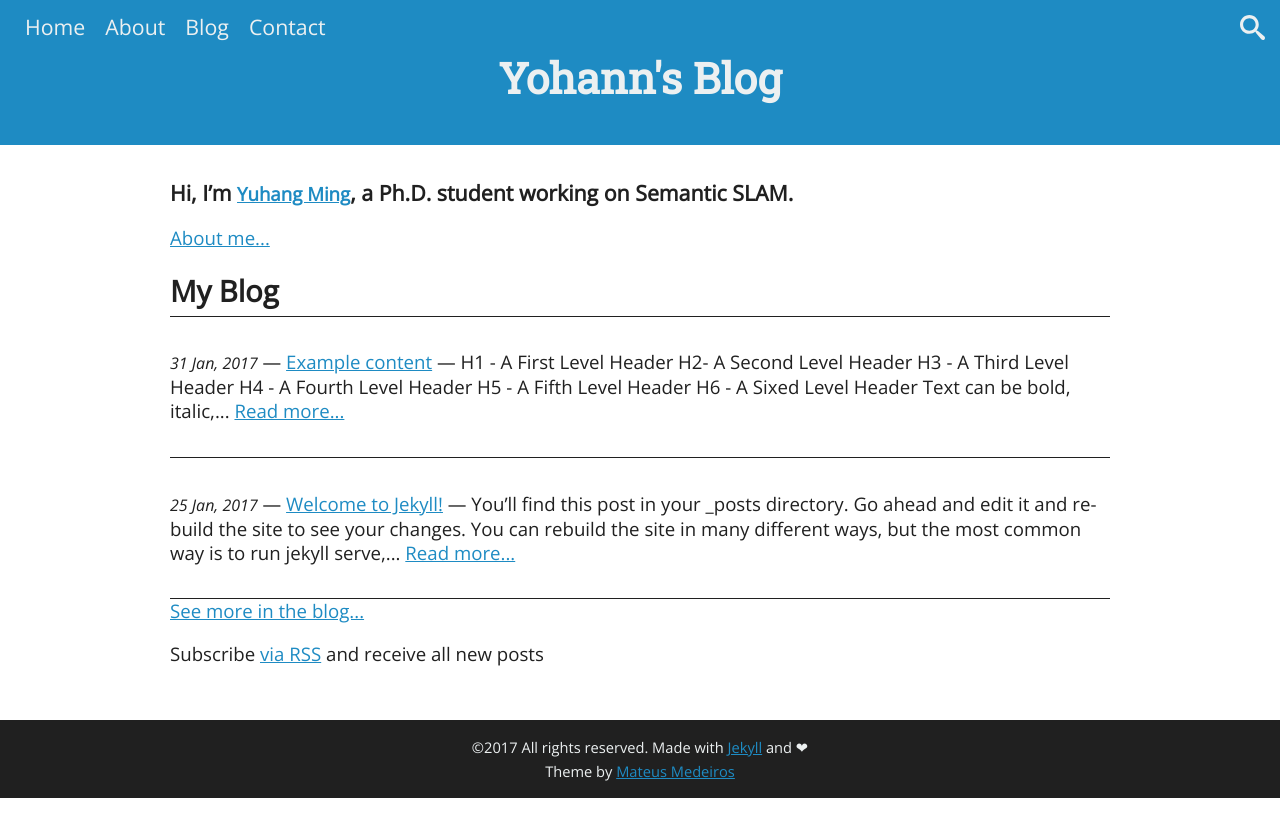
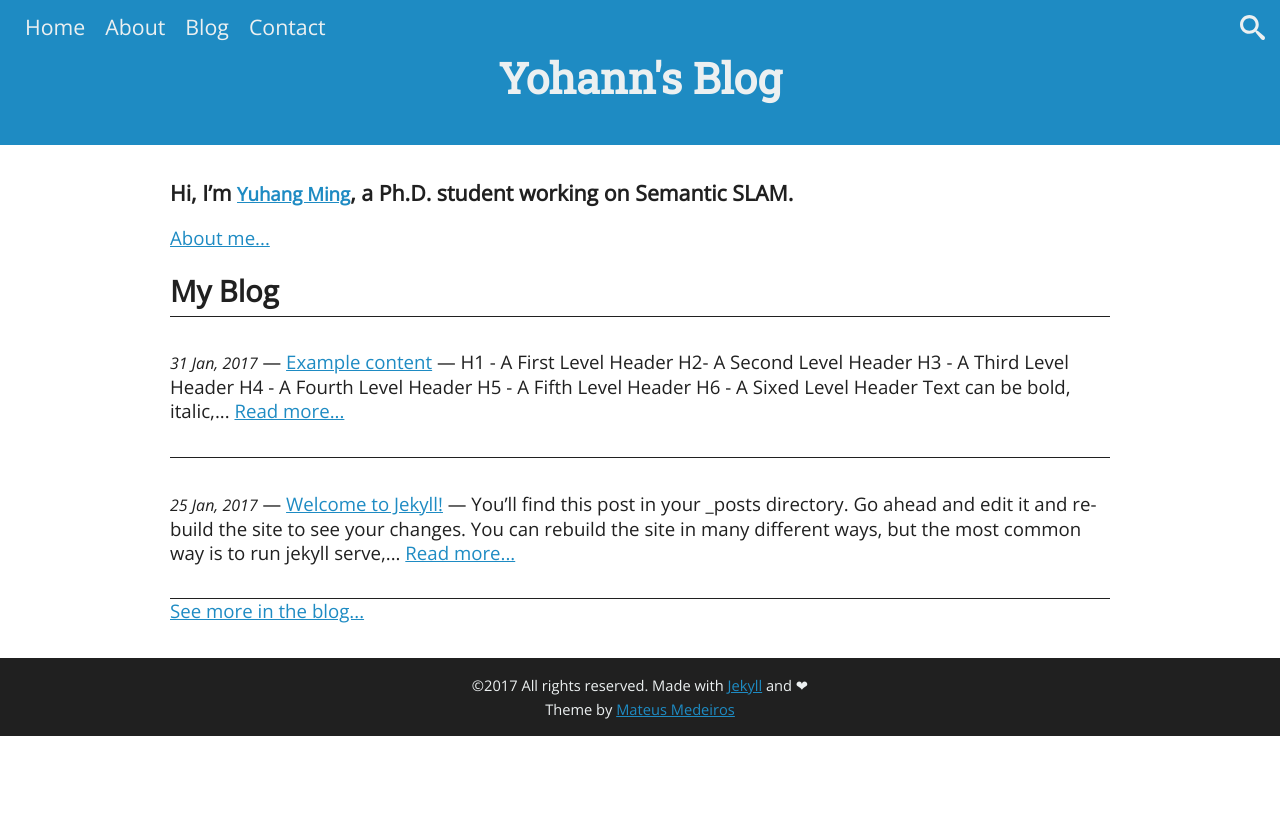
Before and after one commit to YuhangMing/YuhangMing.github.io, a Jekyll site: the page built from index.html, in a window 1280 px wide. Shown: the top 837 px of the page. Built offline with Jekyll 4.4.1, drawn with Linux system fonts in a browser that asks for light colours.

Commit message:
remove rss subscription

```diff
--- a/index.html
+++ b/index.html
@@ -21,6 +21,5 @@ layout: default
     </ul>
 
     <a href="blog"> See more in the blog... </a>
-    <p class="rss-subscribe">Subscribe <a aria-label="Subscribe via RSS and receive all new posts" href="{{ "/feed.xml" | prepend: site.baseurl }}">via RSS</a> and receive all new posts</p>
 
 </div>
```
